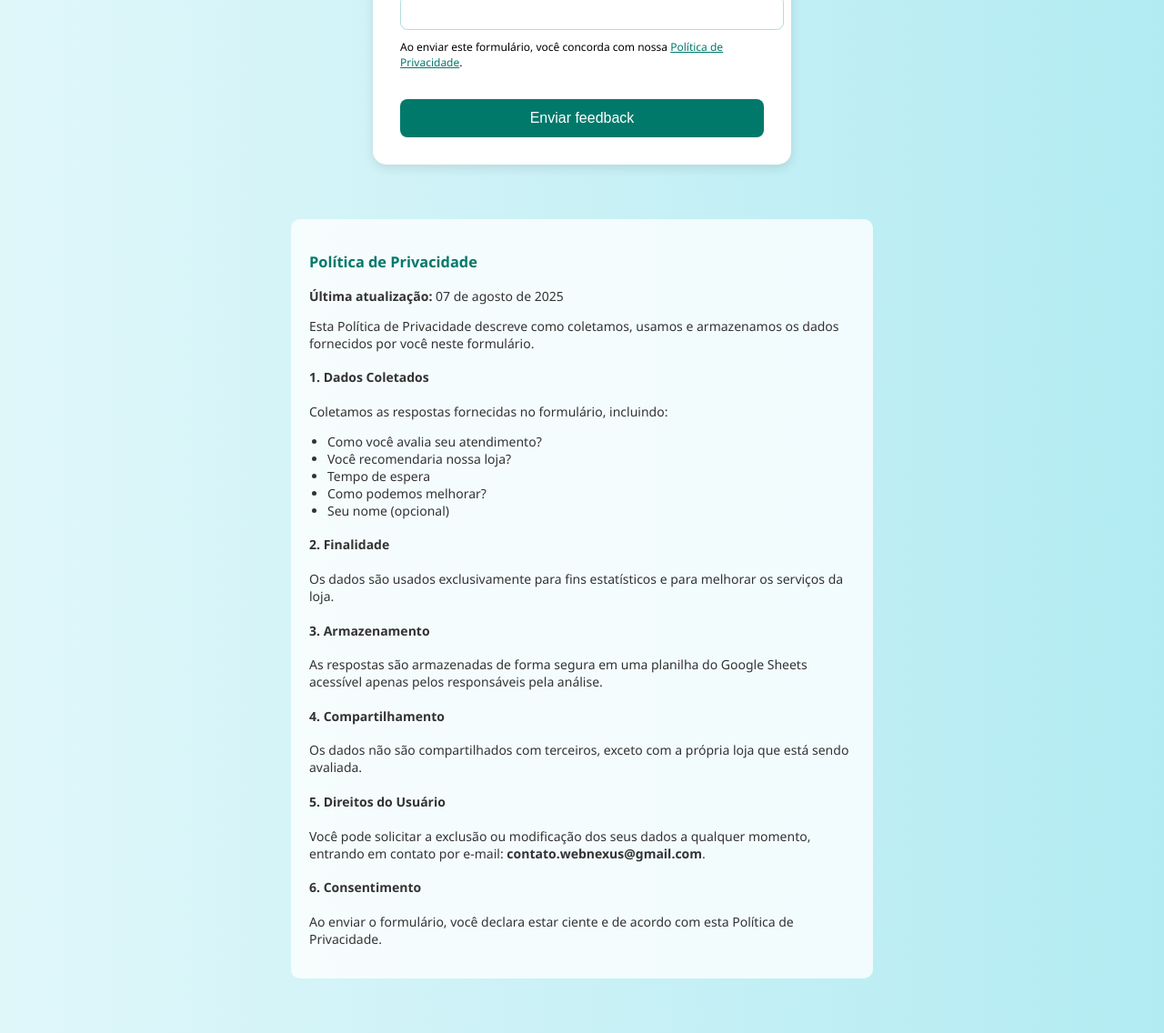
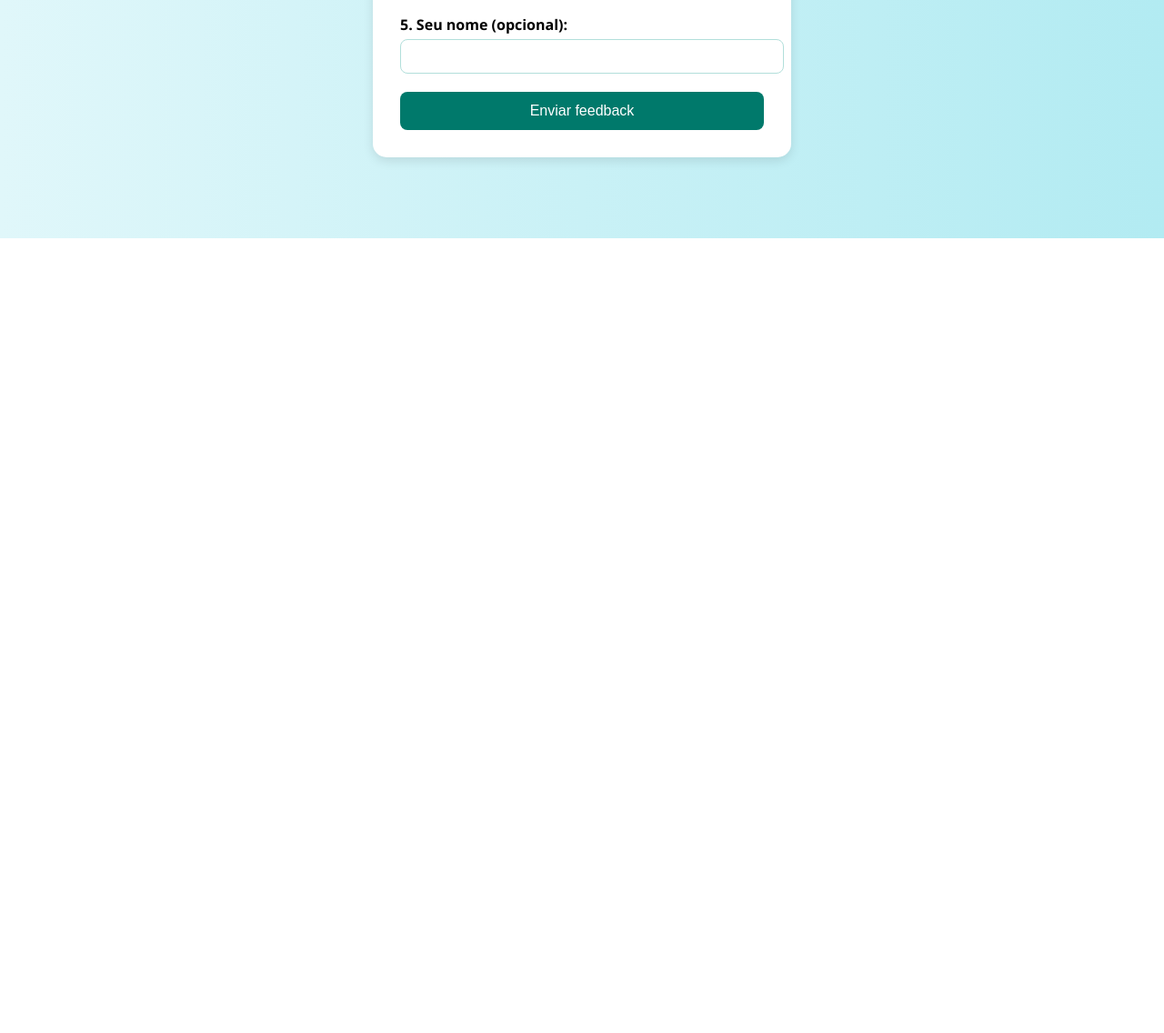
Before and after one commit to Lucas3079/WebNexus, a website: page index.html in a window 1280 px wide. Shown: the part 538-1674 px from the top of the page at 91% size. After the commit the page ends 800 px from the top, so only its background shows below. Drawn offline with Linux system fonts and the light colour scheme.

Commit message:
index.html

```diff
--- a/index.html
+++ b/index.html
@@ -11,7 +11,7 @@
       margin: 0;
       padding: 0;
       display: flex;
-      flex-direction: column;
+      justify-content: center;
       align-items: center;
       min-height: 100vh;
     }
@@ -22,7 +22,6 @@
       max-width: 400px;
       width: 90%;
       box-shadow: 0 4px 12px rgba(0,0,0,0.1);
-      margin-top: 40px;
     }
     h2 { text-align: center; color: #00796b; }
     label { display: block; margin-top: 15px; font-weight: bold; }
@@ -39,21 +38,6 @@
     .thank-you {
       display: none; text-align: center; color: #004d40; margin-top: 20px;
       font-size: 18px;
-    }
-    #politica {
-      max-width: 600px;
-      margin: 60px 20px;
-      font-size: 14px;
-      padding: 20px;
-      background: #ffffffcc;
-      border-radius: 10px;
-      color: #333;
-    }
-    #politica h3 {
-      color: #00796b;
-    }
-    #politica ul {
-      padding-left: 20px;
     }
   </style>
 </head>
@@ -91,24 +75,18 @@
       <label>5. Seu nome (opcional):</label>
       <input type="text" name="nome" />
 
-      <p style="font-size: 12px; margin-top: 10px;">
-        Ao enviar este formulário, você concorda com nossa
-        <a href="#politica" style="color: #00796b; text-decoration: underline;">Política de Privacidade</a>.
-      </p>
-
       <button type="submit">Enviar feedback</button>
     </form>
     <div class="thank-you" id="thankYouMessage">
       Obrigado pelo seu feedback! 💙
     </div>
   </div>
-
   <script>
   const form = document.getElementById('feedbackForm');
   const thankYouMessage = document.getElementById('thankYouMessage');
 
   form.addEventListener('submit', async function(e) {
-      e.preventDefault();
+    e.preventDefault(); // Impede o envio padrão do formulário
 
     const formData = new FormData(form);
     const data = {};
@@ -117,17 +95,20 @@
     }
 
     try {
+        // Envia os dados para a sua Netlify Function
+        // O nome da função é o nome do arquivo, sem a extensão e no caminho /api/
+        // Então, submit-form.js vira /.netlify/functions/submit-form
         const response = await fetch('/.netlify/functions/submit-form', {
             method: 'POST',
             headers: {
-            'Content-Type': 'application/json'
+                'Content-Type': 'application/json' // Indicamos que estamos enviando JSON
             },
-          body: JSON.stringify(data)
+            body: JSON.stringify(data) // Converte os dados para JSON
         });
 
         if (response.ok) {
-          form.style.display = 'none';
-          thankYouMessage.style.display = 'block';
+            form.style.display = 'none'; // Oculta o formulário
+            thankYouMessage.style.display = 'block'; // Mostra a mensagem de agradecimento
         } else {
             alert('Houve um erro ao enviar seu feedback. Tente novamente.');
             console.error('Erro ao enviar feedback:', await response.text());
@@ -139,37 +120,6 @@
   });
 </script>
 
-  <div id="politica">
-    <h3>Política de Privacidade</h3>
-    <p><strong>Última atualização:</strong> 07 de agosto de 2025</p>
+</body>
 
-    <p>Esta Política de Privacidade descreve como coletamos, usamos e armazenamos os dados fornecidos por você neste formulário.</p>
-
-    <h4>1. Dados Coletados</h4>
-    <p>Coletamos as respostas fornecidas no formulário, incluindo:</p>
-    <ul>
-      <li>Como você avalia seu atendimento?</li>
-      <li>Você recomendaria nossa loja?</li>
-      <li>Tempo de espera</li>
-      <li>Como podemos melhorar?</li>
-      <li>Seu nome (opcional)</li>
-    </ul>
-
-    <h4>2. Finalidade</h4>
-    <p>Os dados são usados exclusivamente para fins estatísticos e para melhorar os serviços da loja.</p>
-
-    <h4>3. Armazenamento</h4>
-    <p>As respostas são armazenadas de forma segura em uma planilha do Google Sheets acessível apenas pelos responsáveis pela análise.</p>
-
-    <h4>4. Compartilhamento</h4>
-    <p>Os dados não são compartilhados com terceiros, exceto com a própria loja que está sendo avaliada.</p>
-
-    <h4>5. Direitos do Usuário</h4>
-    <p>Você pode solicitar a exclusão ou modificação dos seus dados a qualquer momento, entrando em contato por e-mail: <strong>contato.webnexus@gmail.com</strong>.</p>
-
-    <h4>6. Consentimento</h4>
-    <p>Ao enviar o formulário, você declara estar ciente e de acordo com esta Política de Privacidade.</p>
-  </div>
-
-</body>
 </html>
```
Lines whose indentation alone changed are shown as unchanged.
